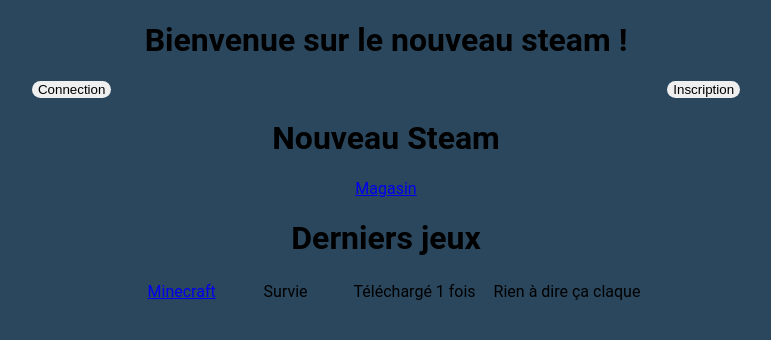
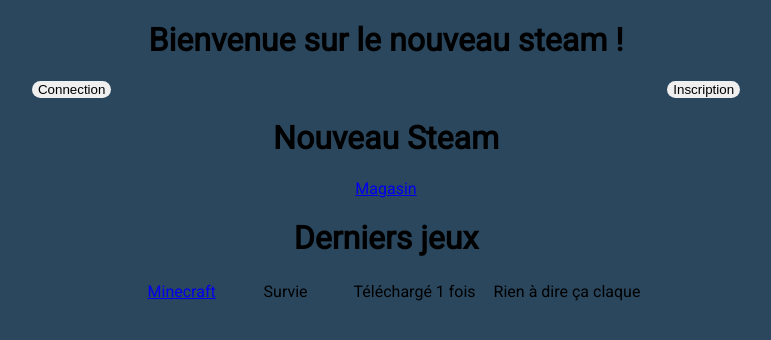
Before and after one commit to Darvasse/NewProjetPhp, a PHP site: page / in a window 1280 px wide. Shown: the top 340 px of the page, without its empty margins (254-1025 px from the left). Run offline with PHP 8.4, Linux system fonts and the light colour scheme; data comes from the database, SQL or seed files in the repository.

Commit message:
CSS qui marche avec font family

```diff
--- a/View/MainView.php
+++ b/View/MainView.php
@@ -4,6 +4,9 @@
 <head>
     <meta http-equiv="content-type" content="text/html" charset="utf-8" />
     <title>Nouveau Steam</title>
+    <link rel="preconnect" href="https://fonts.googleapis.com">
+<link rel="preconnect" href="https://fonts.gstatic.com" crossorigin>
+<link href="https://fonts.googleapis.com/css2?family=Roboto&display=swap" rel="stylesheet">
     <link rel="stylesheet" type="text/css" href="../MainPage.css">
 </head>
 
--- a/View/connection.php
+++ b/View/connection.php
@@ -3,6 +3,9 @@
     <head>
         <title>Page de connection</title>
         <meta charset="utf-8" />
+        <link rel="preconnect" href="https://fonts.googleapis.com">
+<link rel="preconnect" href="https://fonts.gstatic.com" crossorigin>
+<link href="https://fonts.googleapis.com/css2?family=Roboto&display=swap" rel="stylesheet">
         <link rel="stylesheet" type="text/css" href="./formCSS.css">
     </head>
 
--- a/View/header.php
+++ b/View/header.php
@@ -1,5 +1,5 @@
+<link rel="stylesheet" type="text/css" href="../HeaderCSS.css">
 <p id="Page">
-	<link rel="stylesheet" type="text/css" href="../HeaderCSS.css">
 		<h1 class="Title">Bienvenue sur le nouveau steam !</h1>
 		<?php
 		if (isset($_SESSION["pseudo"]) && isset($_SESSION["password"])) {
--- a/View/inscription.php
+++ b/View/inscription.php
@@ -3,6 +3,9 @@
     <head>
         <title>Page d'inscription</title>
         <meta charset="utf-8" />
+        <link rel="preconnect" href="https://fonts.googleapis.com">
+<link rel="preconnect" href="https://fonts.gstatic.com" crossorigin>
+<link href="https://fonts.googleapis.com/css2?family=Roboto&display=swap" rel="stylesheet">
         <link rel="stylesheet" type="text/css" href="formCSS.css">
     </head>
 
```
